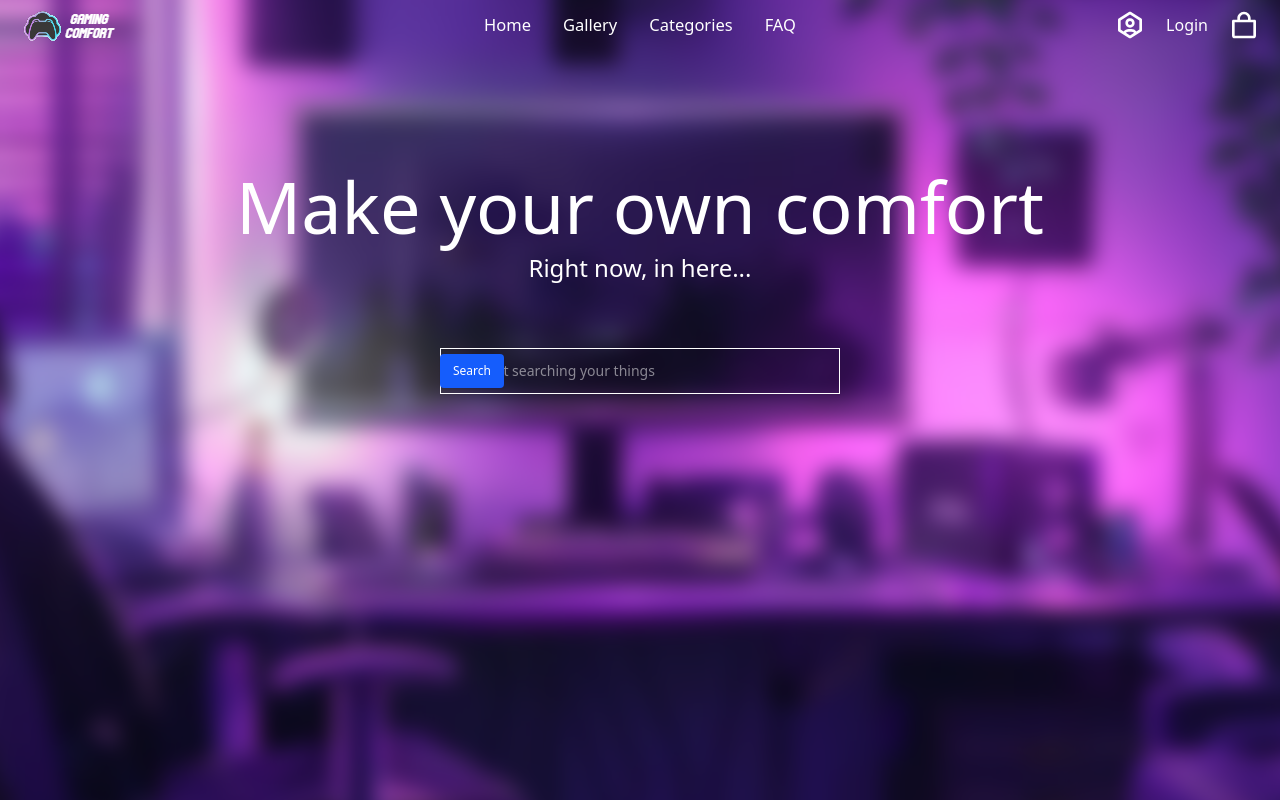
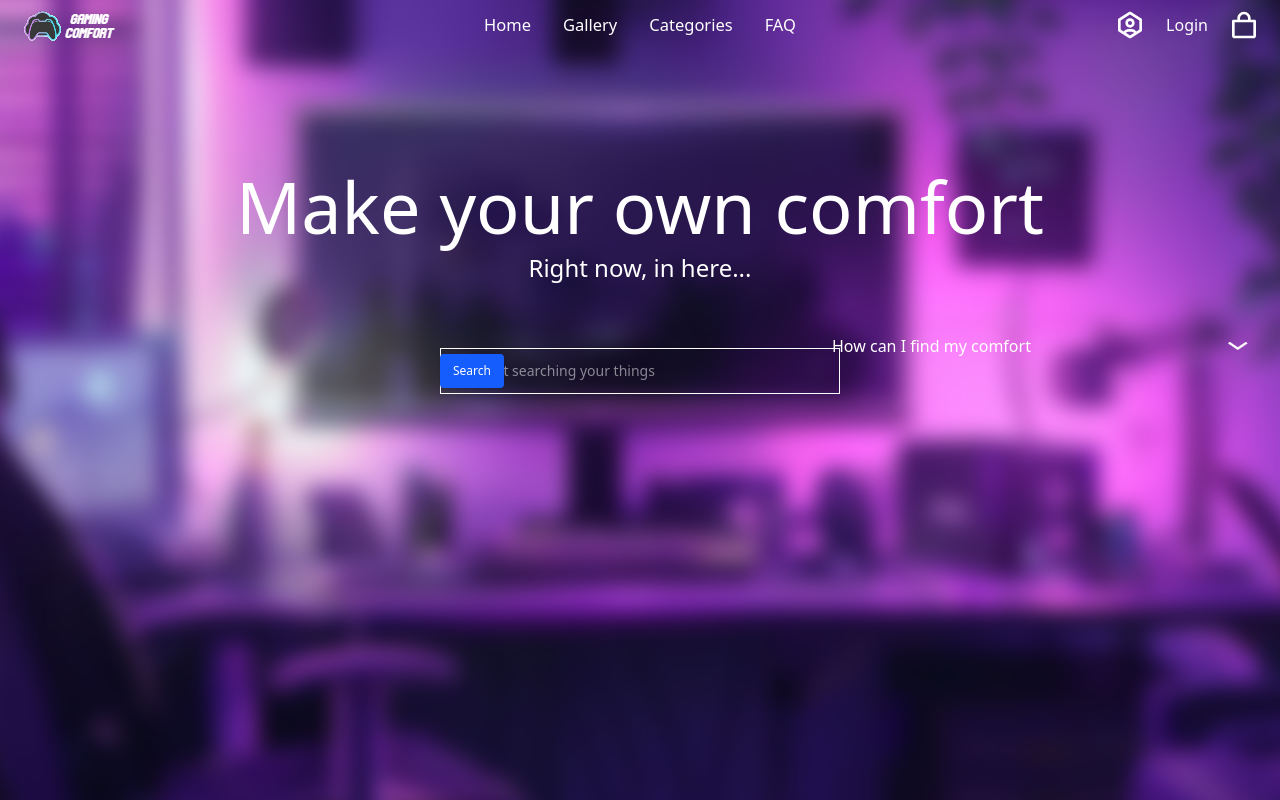
Before and after one commit to AndrewEl131/Gaming-Comfort, a Next.js app: page / in a window 1280 px wide. Shown: the top 800 px of the page. Built offline with nearby package versions, Linux system fonts and the light colour scheme; a web font is replaced by a local one.

Commit message:
Added FAQ

```diff
--- a/Components/Navigation.tsx
+++ b/Components/Navigation.tsx
@@ -5,6 +5,13 @@ import Link from "next/link";
 export default function Navigation() {
   return (
     <header className="w-full h-12.5 fixed top-0 bg-transparent flex items-center justify-between px-5 z-50">
+      {/* Accordion Card */}
+      <div className="w-120 h-120 absolute right-0 bottom-[-92vh] bg-mauve-900 px-5 py-5 rounded-md">
+        <div className="w-full h-10 bg-olive-900 rounded-b px-3 flex items-center">
+          <h1>How can I find my comfort</h1>
+          <Image src={"/icons/chevron-down.png"} width={20} height={20} alt="icon" className="ml-auto" />
+        </div>
+      </div>
       <div className="h-full flex-1">
         <div className="w-25 h-full relative">
           <Image src={"/assets/gaming-icon.png"} fill alt="icon" />
--- a/app/categories/page.tsx
+++ b/app/categories/page.tsx
@@ -73,7 +73,7 @@ export default function page() {
       <div className="w-full py-16 flex justify-center">
         <div className="grid grid-cols-4 gap-2">
           {categories.map((category, index) => (
-            <div className="w-80 h-65 space-y-4" key={index}>
+            <div className="w-80 h-65 space-y-4 duration-300 hover:scale-110 cursor-pointer" key={index}>
               <div className="w-40 h-25 mx-auto relative" >
                 <Image src={category.img} fill alt="icon" />
               </div>
--- a/app/page.tsx
+++ b/app/page.tsx
@@ -3,7 +3,7 @@ import Image from "next/image";
 
 export default function Home() {
   return (
-    <main>
+    <main className="relative">
       {/* Starter section */}
       <div className="w-full h-screen flex justify-center items-center starter-section">
         <div className="w-275 h-125 py-5 px-5 flex flex-col items-center gap-16">
```
Also changed, not shown: public/icons/chevron-down.png (added).
